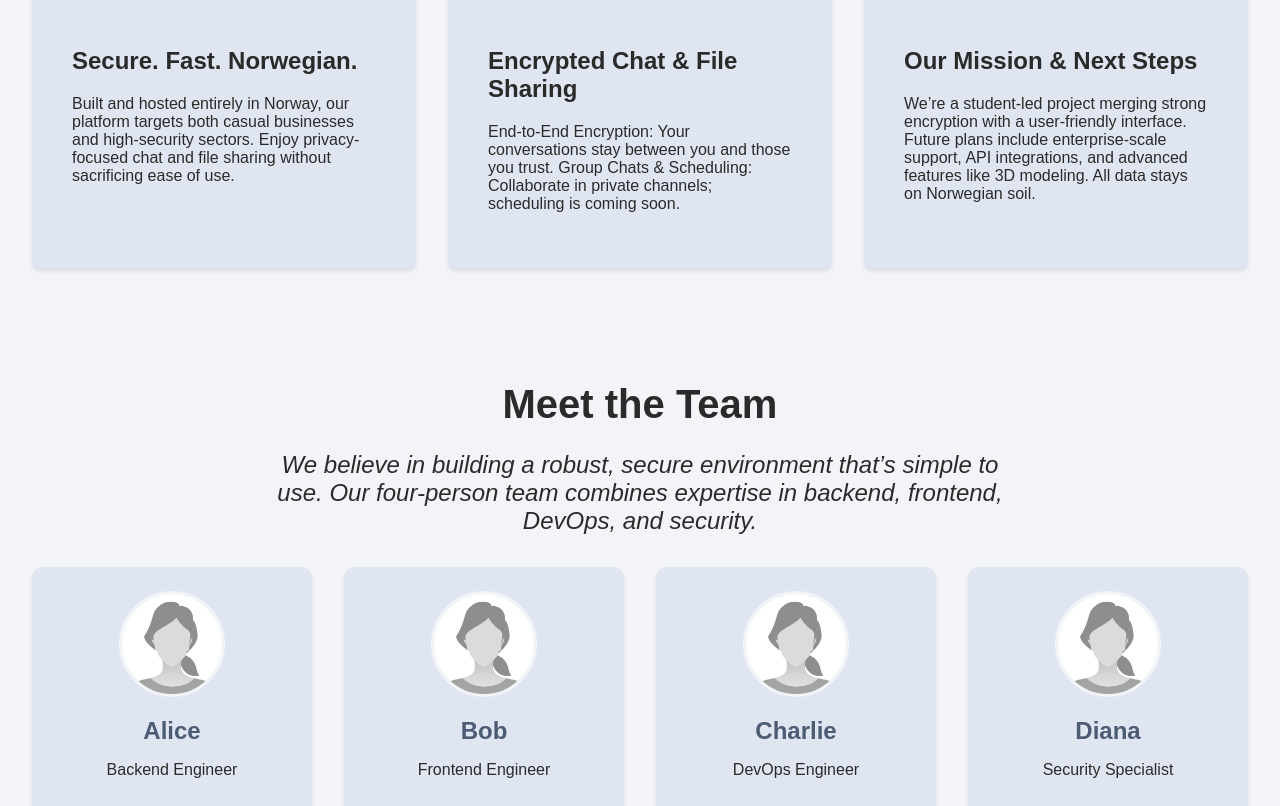
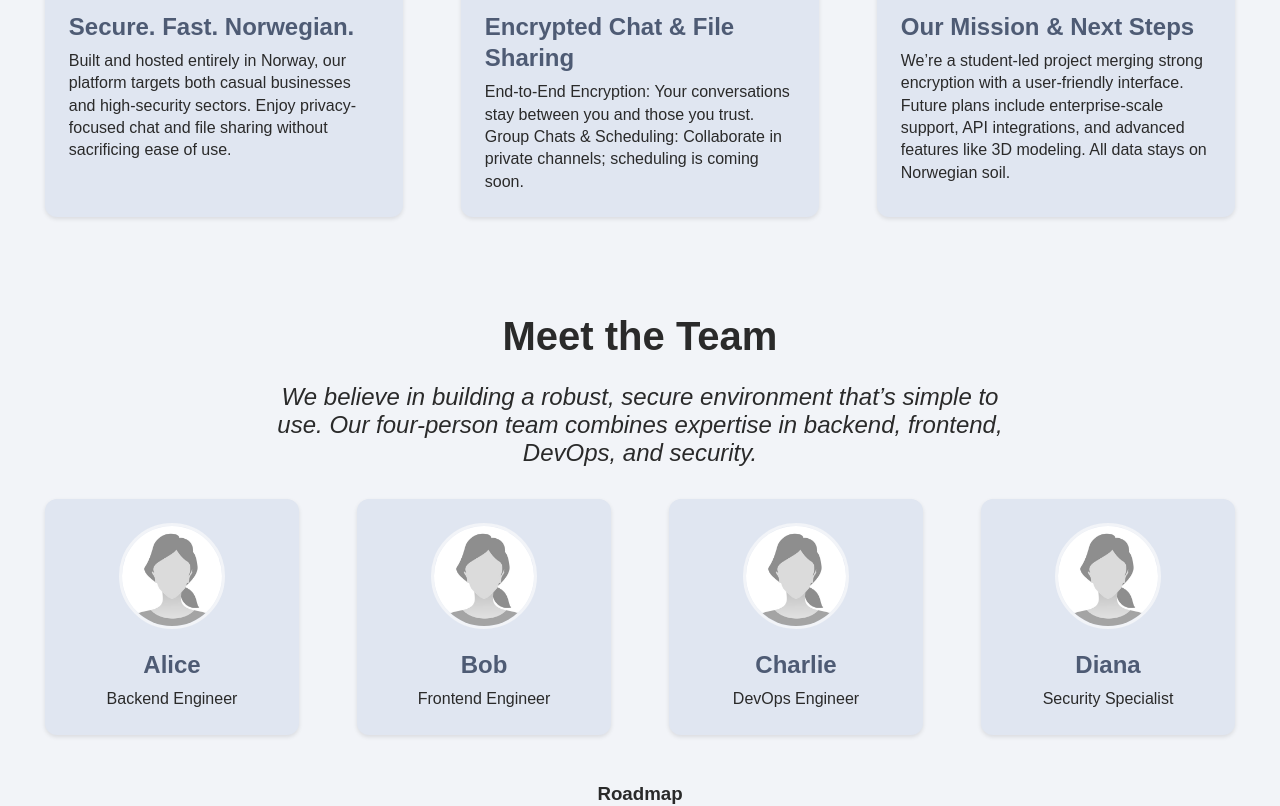
Before and after one commit to datamann1013/Chat-Application, a React (Vite) app in the folder Chat-application-frontend/: page / in a window 1280 px wide. Shown: the part 1220-2026 px from the top of the page. Built offline with nearby package versions, Linux system fonts and the light colour scheme.

Commit message:
Made universal highlightboxes and implemented

```diff
--- a/Chat-application-frontend/src/components/Sections/Generics/ThreeBoxSection.css
+++ b/Chat-application-frontend/src/components/Sections/Generics/ThreeBoxSection.css
@@ -16,26 +16,9 @@
     gap: 2rem;
 }
 
-.box {
-    background-color: var(--background-contrast-color);
-    padding: 2rem;
-    border-radius: 8px;
-    box-shadow: 0 2px 4px rgba(0, 0, 0, 0.1);
-    transition: transform 0.3s ease;
-}
-
-/* Mobile-first approach */
-.box {
-    margin-bottom: 1rem;
-}
-
 @media (min-width: 768px) { /* Tablet breakpoint */
     .three-box-container {
         grid-template-columns: repeat(auto-fit, minmax(300px, 1fr));
-    }
-
-    .box:hover {
-        transform: translateY(-5px);
     }
 }
 
@@ -43,20 +26,11 @@
     .three-box-container {
         grid-template-columns: repeat(3, 1fr);
     }
-
-    .box {
-        padding: 2.5rem;
-    }
 }
 
 @media (min-width: 1920px) { /* Large PC breakpoint */
     .three-box-wrapper {
         padding: 3rem;
-    }
-
-    .box {
-        padding: 3rem;
-        border-radius: 12px;
     }
 }
 
@@ -64,19 +38,11 @@
     .three-box-container {
         gap: 3rem;
     }
-
-    .box {
-        padding: 3.5rem;
-    }
 }
 
-@media (min-width: 3200px) { /* Ultra-wide big breakpoint */
+@media (min-width: 3200px) {
+    /* Ultra-wide big breakpoint */
     .three-box-container {
         gap: 4rem;
     }
-
-    .box {
-        padding: 4rem;
-        border-radius: 16px;
-    }
 }
--- a/Chat-application-frontend/src/components/Sections/Generics/ThreeBoxSection.tsx
+++ b/Chat-application-frontend/src/components/Sections/Generics/ThreeBoxSection.tsx
@@ -1,4 +1,5 @@
 import "./ThreeBoxSection.css";
+import HighlightBoxes from "../../UI/HighlightBox/HighlightBox.tsx";
 
 interface BoxItem {
     title: string;
@@ -10,10 +11,7 @@ interface ThreeBoxSectionProps {
     heading?: string; // Optional heading prop, defaults to "Why Choose Our Platform?"
 }
 
-export default function ThreeBoxSection({
-                                            items,
-                                            heading = "Why Choose Our Platform?",
-                                        }: ThreeBoxSectionProps) {
+export default function ThreeBoxSection({ items, heading = "Why Choose Our Platform?" }: ThreeBoxSectionProps) {
     const visibleItems = items.slice(0, 3);
 
     return (
@@ -21,10 +19,12 @@ export default function ThreeBoxSection({
             <h2 className="three-box-heading">{heading}</h2>
             <div className="three-box-container">
                 {visibleItems.map((item, idx) => (
-                    <div className="box" key={idx}>
-                        <h2>{item.title}</h2>
-                        <p>{item.content}</p>
-                    </div>
+                    <HighlightBoxes
+                        key={idx}
+                        title={item.title}
+                        content={item.content}
+                        width={"33vw"}
+                    />
                 ))}
             </div>
         </div>
--- a/Chat-application-frontend/src/components/Sections/Landingspesific/TeamSection.css
+++ b/Chat-application-frontend/src/components/Sections/Landingspesific/TeamSection.css
@@ -25,35 +25,6 @@
     grid-template-columns: repeat(auto-fit, minmax(250px, 1fr));
     gap: 2rem;
     margin-bottom: 3rem;
-}
-
-.team-card {
-    background-color: var(--background-contrast-color);
-    border-radius: 12px;
-    box-shadow: 0 2px 4px rgba(0, 0, 0, 0.1);
-    padding: 1.5rem;
-    transition: transform 0.3s ease;
-    cursor: pointer;
-}
-
-.team-card:hover {
-    transform: translateY(-5px);
-}
-
-.team-image {
-    width: 100px;
-    height: 100px;
-    object-fit: cover;
-    border-radius: 50%;
-    margin-bottom: 1rem;
-    border: 3px solid #f2f4f8;
-}
-
-.team-card h3 {
-    margin-top: 0;
-    color: #4e5b74;
-    margin-bottom: 0.5rem;
-    font-size: clamp(1rem, 3vw, 1.5rem);
 }
 
 /* Roadmap */
@@ -116,9 +87,6 @@
         gap: 1.5rem;
     }
 
-    .team-card {
-        padding: 1rem;
-    }
 
     .roadmap-point {
         flex-direction: column;
@@ -147,10 +115,6 @@
         grid-template-columns: repeat(4, 1fr);
         gap: 2rem;
     }
-
-    .team-card {
-        padding: 1.5rem;
-    }
 }
 
 @media (min-width: 1920px) {
@@ -158,10 +122,6 @@
         gap: 2.5rem;
     }
 
-    .team-card {
-        padding: 2rem;
-    }
-
     .roadmap-content {
         padding: 1.5rem;
     }
--- a/Chat-application-frontend/src/components/Sections/Landingspesific/TeamSection.tsx
+++ b/Chat-application-frontend/src/components/Sections/Landingspesific/TeamSection.tsx
@@ -1,5 +1,6 @@
 import "./TeamSection.css";
 import {Button} from "../../UI/Button/Button.tsx";
+import HighlightBoxes from "../../UI/HighlightBox/HighlightBox.tsx";
 
 interface TeamMember {
     name: string;
@@ -20,12 +21,7 @@ interface TeamSectionProps {
     onFeedbackClick: () => void;
 }
 
-export default function TeamSection({
-                                        team,
-                                        mission,
-                                        roadmap,
-                                        onFeedbackClick,
-                                    }: TeamSectionProps) {
+export default function TeamSection({ team, mission, roadmap, onFeedbackClick }: TeamSectionProps) {
     return (
         <section className="team-section">
             <h2>Meet the Team</h2>
@@ -33,11 +29,13 @@ export default function TeamSection({
 
             <div className="team-grid">
                 {team.map((member, idx) => (
-                    <div className="team-card" key={idx}>
-                        <img src={member.image} alt={member.name} className="team-image" />
-                        <h3>{member.name}</h3>
-                        <p>{member.role}</p>
-                    </div>
+                    <HighlightBoxes
+                        key={idx}
+                        title={member.name}
+                        content={member.role}
+                        image={member.image}
+                        alt={member.name}
+                    />
                 ))}
             </div>
 
--- /dev/null
+++ b/Chat-application-frontend/src/components/UI/HighlightBox/HighlightBox.css
@@ -0,0 +1,45 @@
+/* HighlightBox.css */
+.highlight-box {
+    background-color: var(--background-contrast-color);
+    border-radius: 12px;
+    box-shadow: 0 2px 4px rgba(0, 0, 0, 0.1);
+    padding: 1.5rem;
+    transition: transform 0.3s ease;
+    cursor: pointer;
+    margin: 0 1vw;
+}
+
+.highlight-box:hover {
+    transform: translateY(-5px);
+}
+
+.highlight-image {
+    width: 100px;
+    height: 100px;
+    object-fit: cover;
+    border-radius: 50%;
+    margin-bottom: 1rem;
+    border: 3px solid #f2f4f8;
+}
+
+.highlight-title {
+    margin-top: 0;
+    color: #4e5b74;
+    margin-bottom: 0.5rem;
+    font-size: clamp(1rem, 3vw, 1.5rem);
+    line-height: 1.3;
+}
+
+.highlight-content {
+    margin: 0;
+    font-size: clamp(0.8rem, 2vw, 1rem);
+    line-height: 1.4;
+}
+
+@media (max-width: 768px) {
+    .highlight-box {
+        max-width: none;
+        padding: 1rem;
+        margin: 2vw 0;
+    }
+}
--- /dev/null
+++ b/Chat-application-frontend/src/components/UI/HighlightBox/HighlightBox.tsx
@@ -0,0 +1,42 @@
+// HighlightBox.tsx
+import "./HighlightBox.css";
+
+interface HighlightBoxProps {
+    title?: string;
+    content?: string;
+    image?: string;
+    alt?: string;
+    onClick?: () => void;
+    width?: string;  // Accepts vw values
+}
+
+export default function HighlightBoxes({
+                                           title,
+                                           content,
+                                           image,
+                                           alt,
+                                           onClick,
+                                           width = "25vw"  // Default to viewport width
+                                       }: HighlightBoxProps) {
+    return (
+        <div
+            className="highlight-box"
+            style={{ maxWidth: width }}
+            onClick={onClick}
+        >
+            {image && (
+                <img
+                    src={image}
+                    alt={alt || title || "Team member"}
+                    className="highlight-image"
+                />
+            )}
+            {title && (
+                <h3 className="highlight-title">{title}</h3>
+            )}
+            {content && (
+                <p className="highlight-content">{content}</p>
+            )}
+        </div>
+    );
+}
```
